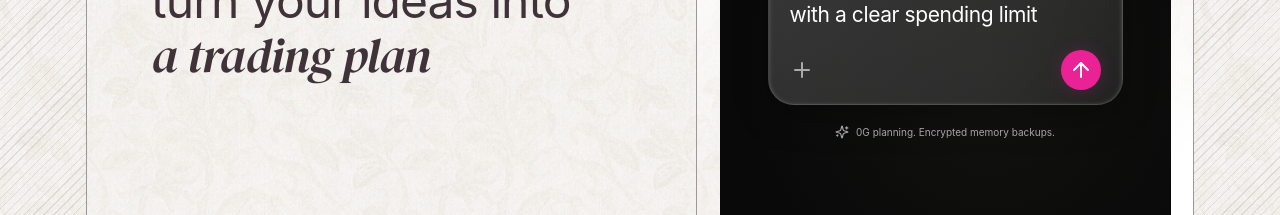
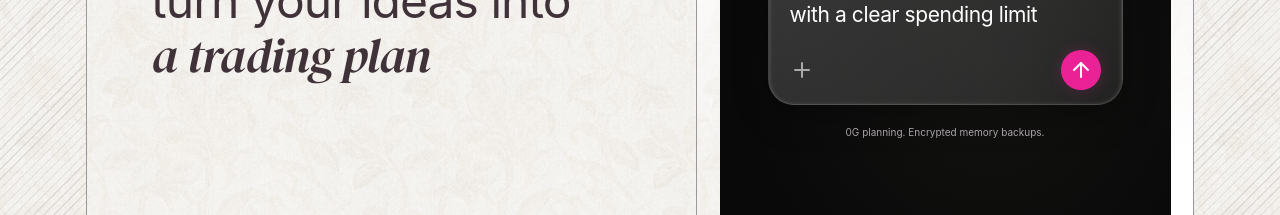
Before and after one commit to HoomanBuilds/orcusprotocol, a Next.js app in the folder web/: page /landing in a window 1280 px wide. Shown: the part 1080-1295 px from the top of the page. Built offline with nearby package versions, Linux system fonts and the light colour scheme.

Commit message:
style: remove decorative magic icons from agent and landing

```diff
--- a/web/src/app/landing/page.tsx
+++ b/web/src/app/landing/page.tsx
@@ -3,7 +3,7 @@ import { useId } from "react";
 import {
   ArrowUp, ArrowUpRight, Check, CirclePause, Cpu, Fingerprint,
   Globe2, LockKeyhole, MousePointer2, Pause,
-  Plus, ShieldCheck, SlidersHorizontal, Sparkles, Wallet,
+  Plus, ShieldCheck, SlidersHorizontal, Wallet,
 } from "lucide-react";
 import { LandingHeader, MotionVideo, MarketMotion } from "./landing-interactions";
 import styles from "./landing.module.css";
@@ -65,7 +65,7 @@ function ResearchDemo() {
     <DemoLabel />
     <div className={styles.researchContext}><span className={styles.miniMark}>o.</span><span>A little context.<br/><strong>A clearer next move.</strong></span></div>
     <div className={styles.promptCard}><p>Help me plan an ETH spot trade<br/>with a clear spending limit</p><div><Plus size={24}/><span className={styles.promptSend}><ArrowUp size={24}/></span></div></div>
-    <div className={styles.answerHint}><Sparkles size={14}/><span>0G planning. Encrypted memory backups.</span></div>
+    <div className={styles.answerHint}><span>0G planning. Encrypted memory backups.</span></div>
   </div>;
 }
 
@@ -125,7 +125,7 @@ function MarketRows() {
 function Infrastructure() {
   return <div className={styles.infrastructure}>
     <svg className={styles.connectors} viewBox="0 0 944 669" fill="none" preserveAspectRatio="none" aria-hidden="true"><path d="M324 90H595M780 147V286H595M396 349V378H208V424M496 349V378H783V420M415 477H623M783 506V556H727V588M208 530V556H250V583M434 626H566" stroke="#ff9bd3" strokeWidth="2" strokeDasharray="3 5"/>{[[324,90],[595,90],[780,147],[595,286],[396,349],[208,424],[496,349],[783,420],[415,477],[623,477],[783,506],[727,588],[208,530],[250,583],[434,626],[566,626]].map(([cx,cy]) => <circle key={`${cx}-${cy}`} cx={cx} cy={cy} r="5" stroke="#ff4da9" strokeWidth="1.5" fill="#ffd5ed"/>)}</svg>
-    <div className={`${styles.infraNode} ${styles.inferenceNode}`}><span className={styles.nodeLabel}>Ideas &amp; reasoning</span><div className={styles.modelIcons}><span className={styles.zeroG}><ProtocolLogo name="0g"/></span><span className={styles.ideaIcon}><Sparkles size={31}/></span><span className={styles.ideaIcon}><Cpu size={30}/></span></div><p>Inference through 0G Compute</p></div>
+    <div className={`${styles.infraNode} ${styles.inferenceNode}`}><span className={styles.nodeLabel}>Ideas &amp; reasoning</span><div className={styles.modelIcons}><span className={styles.zeroG}><ProtocolLogo name="0g"/></span><span className={styles.ideaIcon}><Cpu size={30}/></span></div><p>Inference through 0G Compute</p></div>
     <div className={`${styles.infraNode} ${styles.contextNode}`}><span className={`${styles.nodeLabel} ${styles.greenLabel}`}>Market context</span><div className={styles.contextIcons}><span><ProtocolLogo name="ethereum"/></span><span className={styles.hyperliquidToken}><ProtocolLogo name="hyperliquid"/></span><span><ProtocolLogo name="chainlink"/></span></div><p>Venue data, balances &amp; positions</p></div>
     <div className={`${styles.infraNode} ${styles.protocolNode}`}><span className={`${styles.nodeLabel} ${styles.oliveLabel}`}>Trading venues</span><div className={styles.protocolNames}><span><span className={styles.protocolCoin}><ProtocolLogo name="uniswap"/></span>Uniswap<small>Sepolia spot</small></span><span><span className={`${styles.protocolCoin} ${styles.hyperliquidToken}`}><ProtocolLogo name="hyperliquid"/></span>Hyperliquid<small>Testnet perps</small></span></div></div>
     <div className={`${styles.infraNode} ${styles.controlNode}`}><span className={`${styles.nodeLabel} ${styles.pinkLabel}`}>Orcus control layer</span><div className={styles.controlIcons}><ShieldCheck size={35}/><div><strong>Permission before execution.</strong><p>Scoped actions. Spending limits.<br/>Pause and manual takeover.</p></div></div></div>
@@ -176,7 +176,7 @@ export default function LandingPage() {
     <section className={styles.workspaceSection} id="workspace"><div className={styles.workspaceHeading}><SectionHeading title="One place for your next move">your terminal, your agent, your trading accounts</SectionHeading></div><div className={styles.workspaceStage}><div className={styles.desktopDevice}><div className={styles.browserBar}><div><i/><i/><i/></div><span><LockKeyhole size={10}/> Orcus trading workspace</span><Plus size={12}/></div><TerminalPreview/></div><div className={styles.phoneDevice}><div className={styles.phoneNotch}/><TerminalPreview phone/></div><div className={styles.takeoverNote}><span className={styles.noteIcon}><MousePointer2 size={21}/></span><div><strong>You&apos;re always in the loop.</strong><span>Review. Authorize. Take over.</span></div><ShieldCheck size={23}/></div></div><div className={styles.workspaceLinks}><a href="/"><Globe2 size={25}/><span>Open in your browser</span><ArrowUpRight size={18}/></a><span><Wallet size={25}/>Same accounts, shared control</span></div></section>
 
     <section className={styles.strategySection}><div className={styles.strategyPanel}><div className={styles.strategyPanelCopy}><h2>Your strategy.<br/><em>Your boundaries.</em></h2><p>Give your personal agent a direction. Define the permissions and budget. Keep the final say.</p><EnterButton secondary/></div><div className={styles.strategyStack} aria-label="Agent controls">{[
-      { label: "Personal agent", Icon: Sparkles, color: "pink" }, { label: "Scoped permissions", Icon: ShieldCheck, color: "mint" }, { label: "Spending limits", Icon: SlidersHorizontal, color: "purple" }, { label: "Encrypted memory", Icon: LockKeyhole, color: "blue" }, { label: "Manual takeover", Icon: MousePointer2, color: "olive" },
+      { label: "Personal agent", Icon: Cpu, color: "pink" }, { label: "Scoped permissions", Icon: ShieldCheck, color: "mint" }, { label: "Spending limits", Icon: SlidersHorizontal, color: "purple" }, { label: "Encrypted memory", Icon: LockKeyhole, color: "blue" }, { label: "Manual takeover", Icon: MousePointer2, color: "olive" },
     ].map(({ label, Icon, color }) => <div className={styles.stackCard} key={label}><span className={`${styles.stackIcon} ${styles[color]}`}><Icon size={27}/></span><span>{label}</span></div>)}</div></div></section>
 
     <footer className={styles.footer}><picture className={styles.footerFlowers}><source media="(max-width: 767px)" srcSet="/landing/floral-mobile.webp"/><img src="/landing/floral-desktop.webp" alt="" loading="lazy" width="2560" height="600"/></picture><div className={styles.footerContent}><div className={styles.footerMain}><div className={styles.footerIntro}><a href="#top" aria-label="Orcus home"><Brand footer/></a><p>Your decisions. Your personal agent. Your accounts.<br/>A more intentional way to trade.</p><EnterButton/></div><div className={styles.footerNav}><div><h3>Explore</h3><a href="#about">The idea</a><a href="#agent">The agent</a><a href="#control">Your control</a></div><div><h3>Start here</h3><a href="/">Open app <ArrowUpRight size={14}/></a><a href="#scope">Prototype scope</a><a href="#markets">Trading venues</a></div></div></div><details className={styles.footerScope} id="scope"><summary>Prototype scope<Plus size={17}/></summary><div className={styles.questions}>{questions.map(({ question, answer }) => <details key={question}><summary>{question}<Plus size={19}/></summary><p>{answer}</p></details>)}</div></details><div className={styles.footerBottom}><span>Built with 0G, Uniswap, Hyperliquid &amp; Chainlink CRE.</span><div><span>Twenty&apos;26 <b>Orcus</b></span><span>Testnet prototype. Trading involves risk.</span><a href="#top">Back to top <ArrowUp size={13}/></a></div></div></div></footer>
--- a/web/src/components/agent/agent-panel.tsx
+++ b/web/src/components/agent/agent-panel.tsx
@@ -10,7 +10,6 @@ import {
   CirclePause,
   Play,
   ShieldCheck,
-  Sparkles,
 } from "lucide-react";
 import type { Workspace } from "@/lib/use-workspace";
 import { displayError, post } from "@/lib/api";
@@ -99,9 +98,6 @@ export function AgentPanel({
       <div className="chat-scroll" aria-live="polite">
         {!messages.length && (
           <div className="agent-welcome">
-            <span className="welcome-icon">
-              <Sparkles size={23} />
-            </span>
             <span className="eyebrow">A SECOND PAIR OF EYES</span>
             <h3>
               What are we
@@ -174,7 +170,7 @@ export function AgentPanel({
                 </button>
               </div>
             )}
-            {message.automationProposal !== undefined && <AutomationSuggestion key={`${owner}:${message.id}`} proposal={message.automationProposal} messageId={message.id} workspace={w} />}
+            {message.automationProposal !== undefined && <AutomationSuggestion key={`${owner}:${message.id}`} proposal={message.automationProposal} messageId={message.id} automationId={message.automationId} workspace={w} />}
           </div>
         ))}
         <AgentRequestProgress requests={requests.requests} conversationIds={messages.map(message => message.id)} />
```
